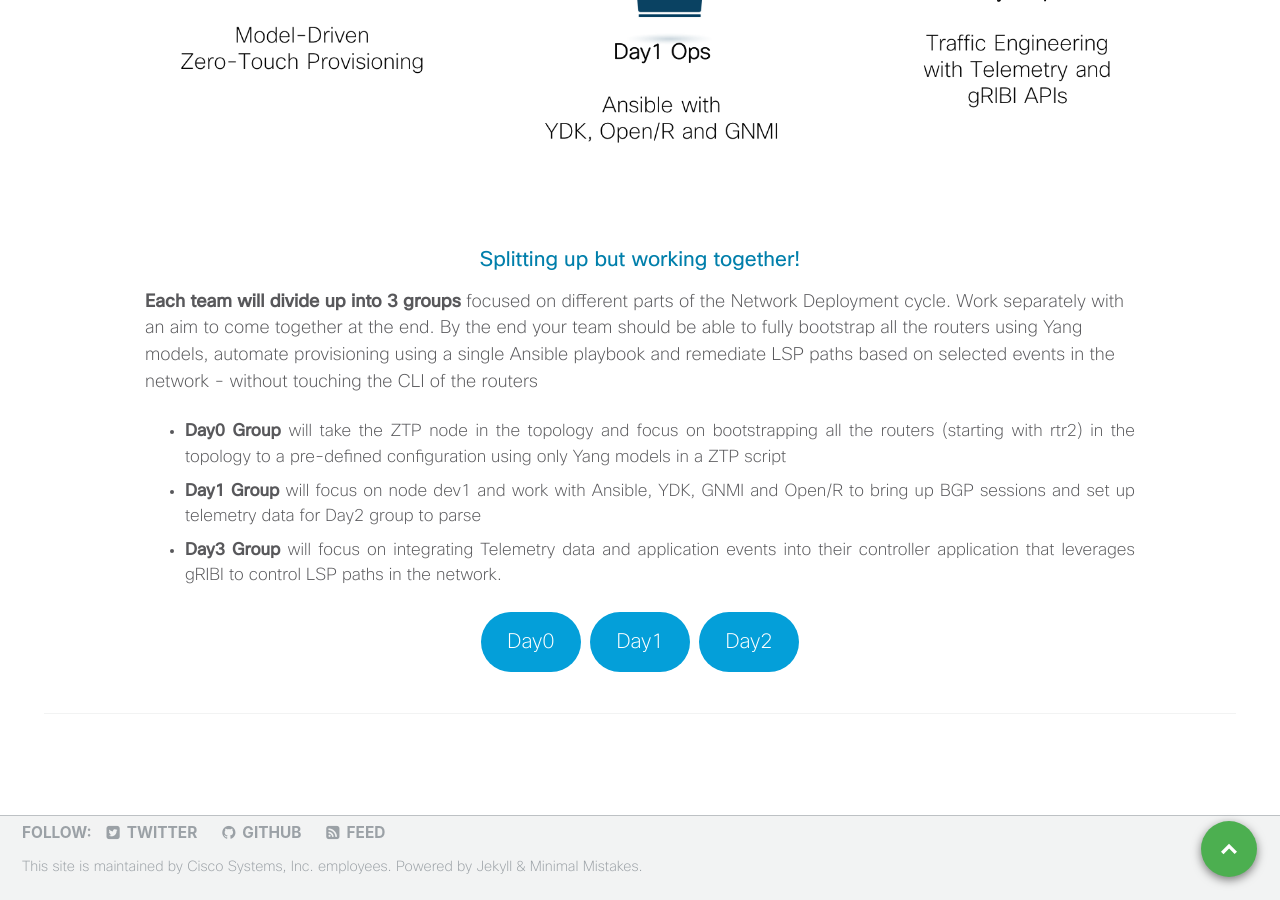
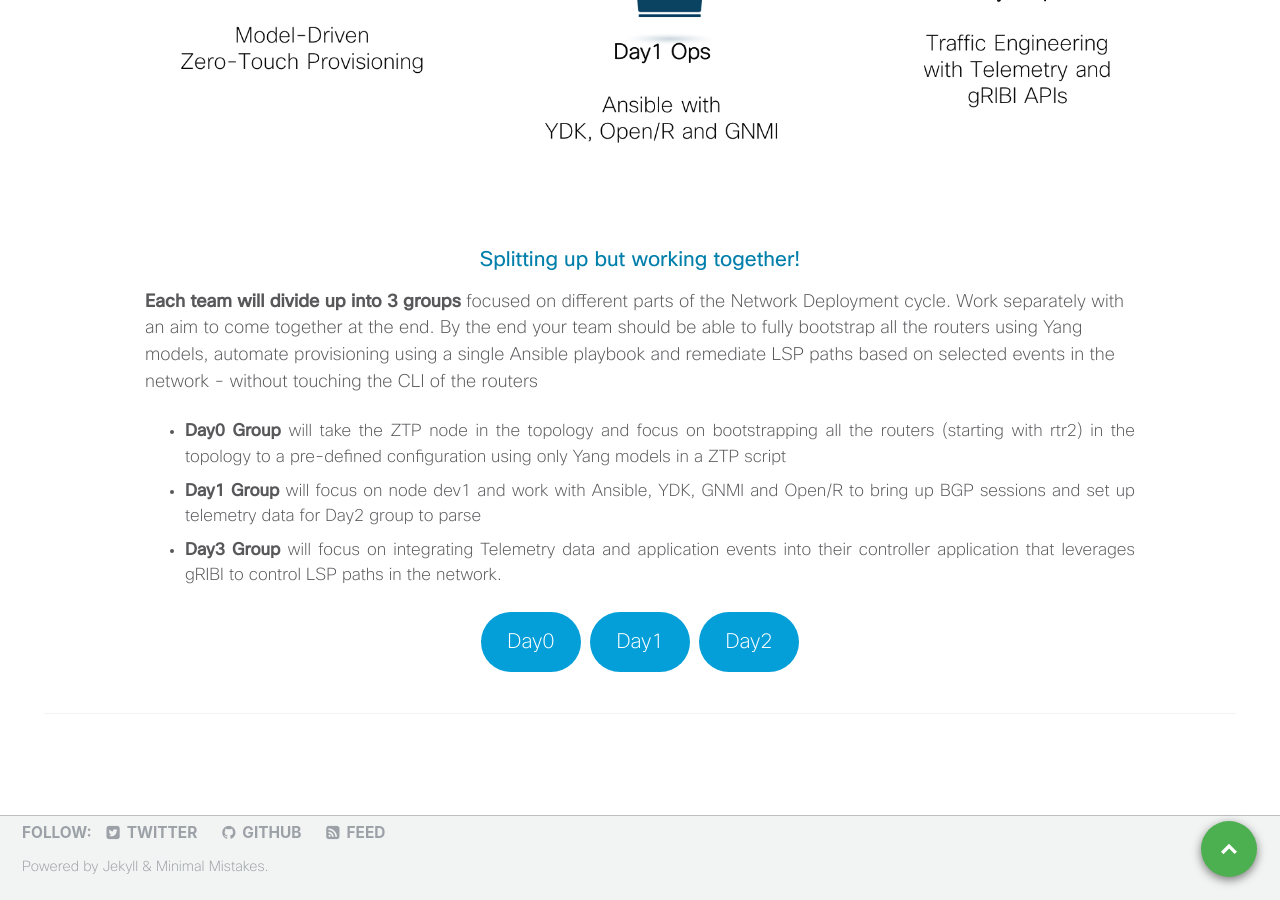
Before and after one commit to nanog75/hackathon, a Jekyll site: the page built from _pages/home.md, in a window 1280 px wide and 900 px high, scrolled down 2072 px. Built offline with Jekyll 4.4.1, drawn with Linux system fonts in a browser that asks for light colours.

Commit message:
Fixed footer

```diff
--- a/_includes/footer.html
+++ b/_includes/footer.html
@@ -21,4 +21,4 @@
   </ul>
 </div>
 
-<div class="page__footer-copyright">This site is maintained by Cisco Systems, Inc. employees. {{ site.data.ui-text[site.locale].powered_by }} <a href="http://jekyllrb.com" rel="nofollow">Jekyll</a> &amp; <a href="https://mademistakes.com/work/minimal-mistakes-jekyll-theme/" rel="nofollow">Minimal Mistakes</a>.</div>
+<div class="page__footer-copyright">{{ site.data.ui-text[site.locale].powered_by }} <a href="http://jekyllrb.com" rel="nofollow">Jekyll</a> &amp; <a href="https://mademistakes.com/work/minimal-mistakes-jekyll-theme/" rel="nofollow">Minimal Mistakes</a>.</div>
```
